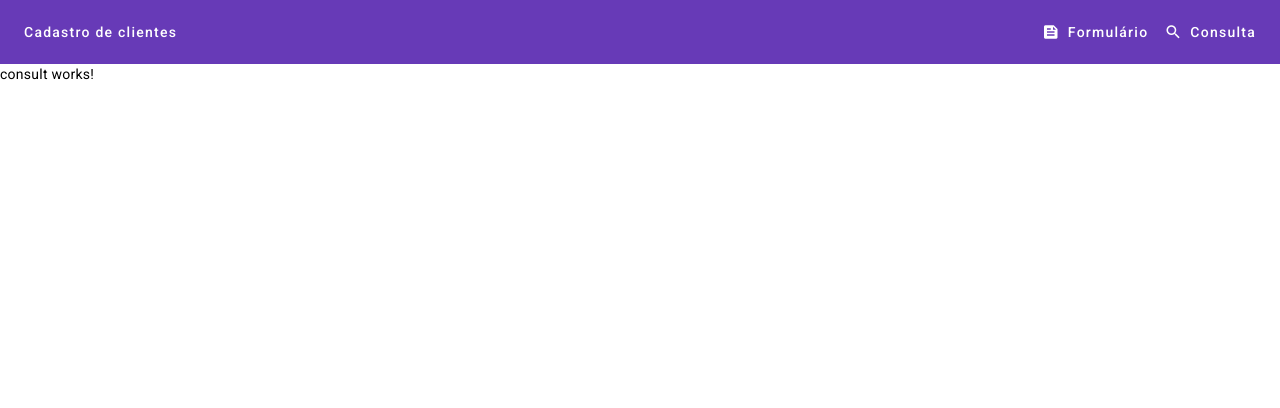
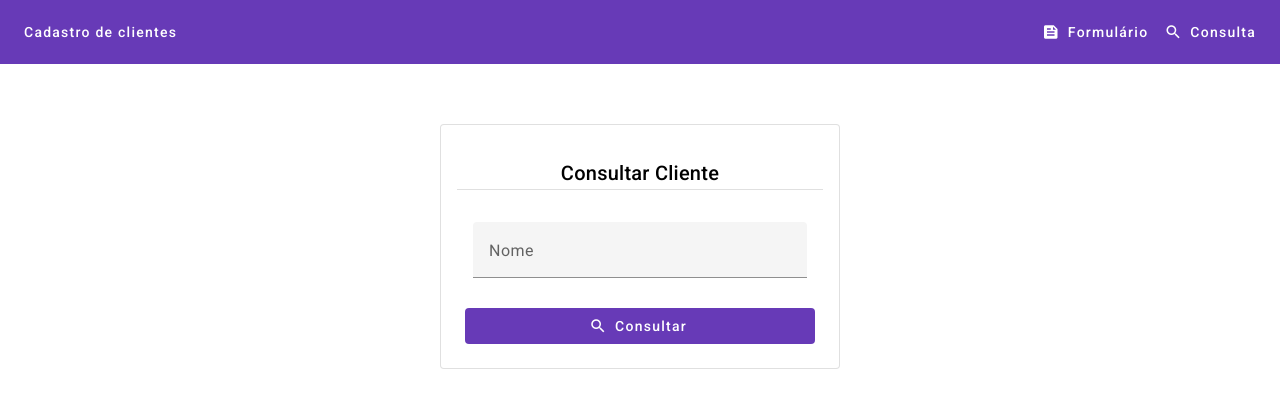
Before and after one commit to StealthWorm/crud-angular-material, an Angular app: page /consult in a window 1280 px wide. Shown: the top 408 px of the page. Built offline with nearby package versions, Linux system fonts and the light colour scheme.

Commit message:
refactor: included card container to display clients. Included logic to register list of clients into local storage

```diff
--- a/src/app/consult/consult.component.html
+++ b/src/app/consult/consult.component.html
@@ -1 +1,41 @@
-<p>consult works!</p>
+<div class="container" fxLayout="row" fxLayoutAlign="center center">
+  <div fxLayout="column" fxFlex="100%">
+    <form #formConsult="ngForm" fxLayoutAlign="center center" class="mt-60">
+      <mat-card appearance="outlined" class="card">
+        <mat-card-header class="header-card">
+          <mat-card-title>
+            Consultar Cliente
+          </mat-card-title>
+        </mat-card-header>
+
+        <mat-card-content
+          fxLayout="column"
+          fxLayoutAlign="center center"
+          fxFlex="100%"
+          class="card-content">
+          <div fxLayout="row" class="full-width">
+            <div fxLayout="column" fxFlex="100%">
+              <mat-form-field>
+                <mat-label>Nome</mat-label>
+                <input
+                  matInput
+                  type="text"
+                  name="name"
+                  placeholder="Digite o nome do cliente" />
+              </mat-form-field>
+            </div>
+          </div>
+        </mat-card-content>
+        <mat-card-actions>
+          <button
+            mat-flat-button
+            color="primary"
+            type="submit"
+            fxFlex="100%">
+            <mat-icon fontIcon="search"></mat-icon>
+            Consultar
+          </button>
+        </mat-card-actions>
+      </mat-card>
+    </form>
+  </div>
--- a/src/app/consult/consult.component.scss
+++ b/src/app/consult/consult.component.scss
@@ -0,0 +1,25 @@
+.card {
+  width: 100%;
+  height: 100%;
+  padding: 1rem;
+  max-width: 400px;
+}
+
+.card-content {
+  display: flex;
+  flex-direction: column;
+  align-items: center;
+  justify-content: center;
+  gap: 1rem;
+  margin-top: 2rem;
+}
+
+.header-card {
+  display: flex;
+  justify-content: center;
+  align-items: center;
+  box-sizing: border-box;
+  width: 100%;
+  border-bottom: 1px solid #e0e0e0;
+  text-align: center;
+}
--- a/src/app/consult/consult.component.ts
+++ b/src/app/consult/consult.component.ts
@@ -1,11 +1,43 @@
 import { Component } from '@angular/core';
+import { MatInputModule } from '@angular/material/input';
+import { MatTableModule } from '@angular/material/table';
+import { MatCardModule } from '@angular/material/card';
+import { FlexLayoutModule } from '@angular/flex-layout';
+import { MatIconModule } from '@angular/material/icon';
+import { FormsModule } from '@angular/forms';
+import { MatFormFieldModule } from '@angular/material/form-field';
+import { MatButtonModule } from '@angular/material/button';
+import { ClientService } from '../services/clients/client.service';
+import { Client } from '../register/client';
 
 @Component({
   selector: 'app-consult',
-  imports: [],
+  imports: [
+    MatInputModule,
+    MatTableModule,
+    MatCardModule,
+    FlexLayoutModule,
+    FormsModule,
+    MatIconModule,
+    MatFormFieldModule,
+    MatInputModule,
+    MatButtonModule
+  ],
   templateUrl: './consult.component.html',
   styleUrl: './consult.component.scss'
 })
 export class ConsultComponent {
+  displayedColumns: string[] = ['id', 'name', 'email', 'phone', 'address', 'actions'];
+  clientsList: Client[] = [];
 
+  constructor(private clientService: ClientService) { }
+
+  // função do ciclo de vida do angular, similar ao componentDidMount do react
+  ngOnInit() {
+    this.clientsList = this.clientService.getAll();
+  }
+
+  searchClient(name: string) {
+    this.clientsList = this.clientService.getByName(name);
+  }
 }
--- a/src/app/register/register.component.html
+++ b/src/app/register/register.component.html
@@ -59,7 +59,7 @@
           </div>
 
           <mat-card-actions fxLayout="column" fxLayout.gt-sm="grid"
-            fxLayoutGap="16px" class="card-actions">
+            class="card-actions">
             <button
               mat-flat-button
               color="primary"
--- a/src/app/register/register.component.scss
+++ b/src/app/register/register.component.scss
@@ -11,4 +11,9 @@
   justify-content: space-between;
   align-items: center;
   gap: 16px;
+
+  button {
+    width: 100%;
+    padding: 12px;
+  }
 }
--- a/src/app/services/clients/client.service.ts
+++ b/src/app/services/clients/client.service.ts
@@ -2,14 +2,35 @@ import { Injectable } from '@angular/core';
 import { Client } from '../../register/client';
 
 @Injectable({
-  // Informa que o serviço é um serviço de nível raiz, porem podemos atrelar a um módulo individualmente
+  // Informa que o serviço é de nível raiz, porem podemos atrelar a um módulo individualmente
   providedIn: 'root'
 })
 export class ClientService {
+  static REPO_CLIENTS: "_CLIENTS";
 
   constructor() { }
 
   register(client: Client) {
-    console.log('register ', client);
+    const clients = this.getAll();
+    clients.push(client);
+
+    localStorage.setItem(ClientService.REPO_CLIENTS, JSON.stringify(clients));
+  }
+
+  getAll(): Client[] {
+    const clients = localStorage.getItem(ClientService.REPO_CLIENTS);
+
+    if (clients) {
+      const clientsArray: Client[] = JSON.parse(clients);
+      return clientsArray;
+    }
+
+    localStorage.setItem(ClientService.REPO_CLIENTS, JSON.stringify([]));
+    return [];
+  }
+
+  getByName(name: string): Client[] {
+    const clients = this.getAll();
+    return clients.filter((client) => client?.name?.toLowerCase().includes(name.toLowerCase()));
   }
 }
```
